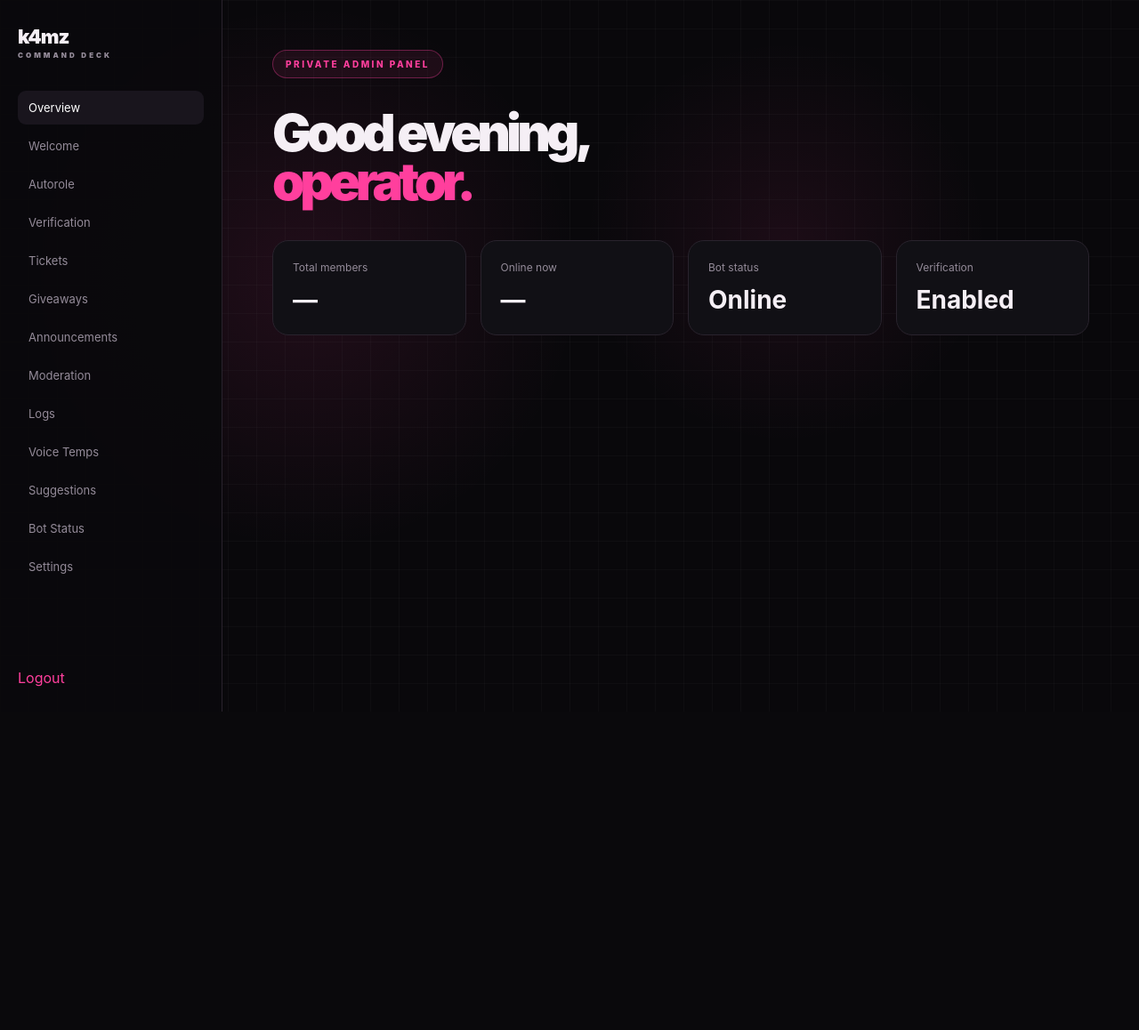
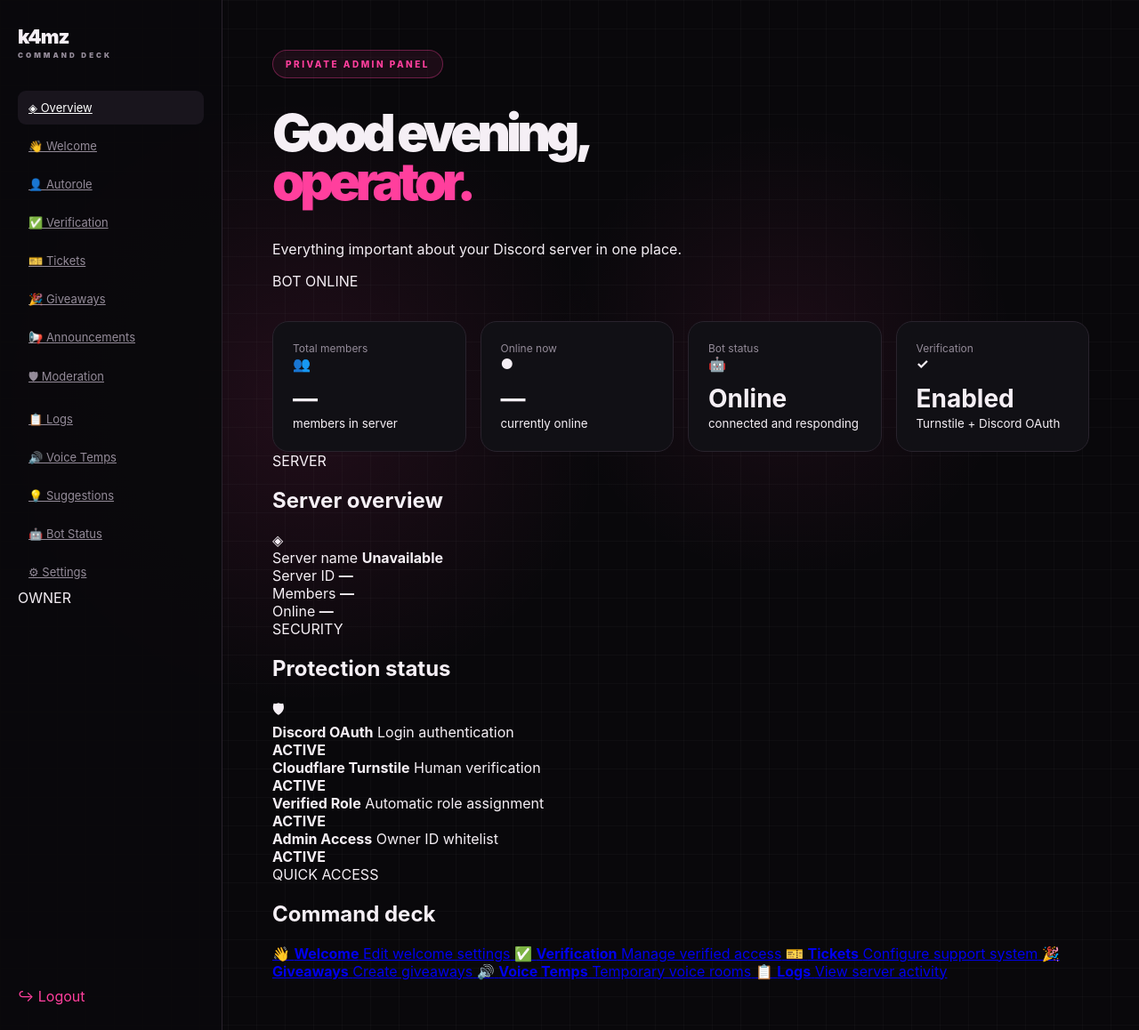
Before and after one commit to vieiraa924/k4mz-manual-site, a Flask app: template templates/dashboard.html in a window 1280 px wide. Shown: the whole page at 89% size. Before the commit the page ends 800 px from the top, so only its background shows below. Run offline with Flask 3, Linux system fonts and the light colour scheme; the template is opened without the code that fills it, so the values that code supplies are empty.

Commit message:
Update dashboard.html

```diff
--- a/templates/dashboard.html
+++ b/templates/dashboard.html
@@ -8,35 +8,226 @@
 </head>
 <body>
   <div class="dash-layout">
+
     <aside class="sidebar">
-      <div class="brand">k4mz<span>COMMAND DECK</span></div>
+      <div class="brand">
+        k4mz
+        <span>COMMAND DECK</span>
+      </div>
+
       <nav>
-        <a class="active">Overview</a>
-        <a>Welcome</a>
-        <a>Autorole</a>
-        <a>Verification</a>
-        <a>Tickets</a>
-        <a>Giveaways</a>
-        <a>Announcements</a>
-        <a>Moderation</a>
-        <a>Logs</a>
-        <a>Voice Temps</a>
-        <a>Suggestions</a>
-        <a>Bot Status</a>
-        <a>Settings</a>
+        <a class="active" href="/dashboard">◈ Overview</a>
+        <a href="#">👋 Welcome</a>
+        <a href="#">👤 Autorole</a>
+        <a href="#">✅ Verification</a>
+        <a href="#">🎫 Tickets</a>
+        <a href="#">🎉 Giveaways</a>
+        <a href="#">📢 Announcements</a>
+        <a href="#">🛡 Moderation</a>
+        <a href="#">📋 Logs</a>
+        <a href="#">🔊 Voice Temps</a>
+        <a href="#">💡 Suggestions</a>
+        <a href="#">🤖 Bot Status</a>
+        <a href="#">⚙ Settings</a>
       </nav>
-      <a class="logout" href="/logout">Logout</a>
+
+      <div class="sidebar-user">
+        <div class="sidebar-avatar">
+          {{ (user.global_name or user.username)[0]|upper }}
+        </div>
+        <div>
+          <strong>{{ user.global_name or user.username }}</strong>
+          <span>OWNER</span>
+        </div>
+      </div>
+
+      <a class="logout" href="/logout">↪ Logout</a>
     </aside>
 
     <main class="dash-main">
-      <div class="pill">PRIVATE ADMIN PANEL</div>
-      <h1>Good evening,<br><em>operator.</em></h1>
-      <div class="stats-grid">
-        <div class="stat"><span>Total members</span><strong>{{ guild.approximate_member_count if guild else '—' }}</strong></div>
-        <div class="stat"><span>Online now</span><strong>{{ guild.approximate_presence_count if guild else '—' }}</strong></div>
-        <div class="stat"><span>Bot status</span><strong>Online</strong></div>
-        <div class="stat"><span>Verification</span><strong>Enabled</strong></div>
-      </div>
+
+      <header class="dash-header">
+        <div>
+          <div class="pill">PRIVATE ADMIN PANEL</div>
+          <h1>Good evening,<br><em>operator.</em></h1>
+          <p class="dash-subtitle">
+            Everything important about your Discord server in one place.
+          </p>
+        </div>
+
+        <div class="bot-online">
+          <span></span>
+          BOT ONLINE
+        </div>
+      </header>
+
+      <section class="stats-grid">
+        <div class="stat">
+          <div class="stat-top">
+            <span>Total members</span>
+            <b>👥</b>
+          </div>
+          <strong>
+            {{ guild.approximate_member_count if guild else '—' }}
+          </strong>
+          <small>members in server</small>
+        </div>
+
+        <div class="stat">
+          <div class="stat-top">
+            <span>Online now</span>
+            <b>●</b>
+          </div>
+          <strong>
+            {{ guild.approximate_presence_count if guild else '—' }}
+          </strong>
+          <small>currently online</small>
+        </div>
+
+        <div class="stat">
+          <div class="stat-top">
+            <span>Bot status</span>
+            <b>🤖</b>
+          </div>
+          <strong class="green-text">Online</strong>
+          <small>connected and responding</small>
+        </div>
+
+        <div class="stat">
+          <div class="stat-top">
+            <span>Verification</span>
+            <b>✓</b>
+          </div>
+          <strong class="pink-text">Enabled</strong>
+          <small>Turnstile + Discord OAuth</small>
+        </div>
+      </section>
+
+      <section class="dashboard-grid">
+
+        <div class="dash-panel">
+          <div class="panel-title">
+            <div>
+              <span>SERVER</span>
+              <h2>Server overview</h2>
+            </div>
+            <div class="panel-icon">◈</div>
+          </div>
+
+          <div class="overview-list">
+            <div>
+              <span>Server name</span>
+              <strong>{{ guild.name if guild else 'Unavailable' }}</strong>
+            </div>
+
+            <div>
+              <span>Server ID</span>
+              <strong>{{ guild.id if guild else '—' }}</strong>
+            </div>
+
+            <div>
+              <span>Members</span>
+              <strong>{{ guild.approximate_member_count if guild else '—' }}</strong>
+            </div>
+
+            <div>
+              <span>Online</span>
+              <strong>{{ guild.approximate_presence_count if guild else '—' }}</strong>
+            </div>
+          </div>
+        </div>
+
+        <div class="dash-panel">
+          <div class="panel-title">
+            <div>
+              <span>SECURITY</span>
+              <h2>Protection status</h2>
+            </div>
+            <div class="panel-icon">🛡</div>
+          </div>
+
+          <div class="security-item">
+            <div>
+              <strong>Discord OAuth</strong>
+              <span>Login authentication</span>
+            </div>
+            <b class="status-good">ACTIVE</b>
+          </div>
+
+          <div class="security-item">
+            <div>
+              <strong>Cloudflare Turnstile</strong>
+              <span>Human verification</span>
+            </div>
+            <b class="status-good">ACTIVE</b>
+          </div>
+
+          <div class="security-item">
+            <div>
+              <strong>Verified Role</strong>
+              <span>Automatic role assignment</span>
+            </div>
+            <b class="status-good">ACTIVE</b>
+          </div>
+
+          <div class="security-item">
+            <div>
+              <strong>Admin Access</strong>
+              <span>Owner ID whitelist</span>
+            </div>
+            <b class="status-good">ACTIVE</b>
+          </div>
+        </div>
+
+      </section>
+
+      <section class="dash-panel quick-panel">
+        <div class="panel-title">
+          <div>
+            <span>QUICK ACCESS</span>
+            <h2>Command deck</h2>
+          </div>
+        </div>
+
+        <div class="quick-grid">
+          <a href="#">
+            <b>👋</b>
+            <strong>Welcome</strong>
+            <span>Edit welcome settings</span>
+          </a>
+
+          <a href="#">
+            <b>✅</b>
+            <strong>Verification</strong>
+            <span>Manage verified access</span>
+          </a>
+
+          <a href="#">
+            <b>🎫</b>
+            <strong>Tickets</strong>
+            <span>Configure support system</span>
+          </a>
+
+          <a href="#">
+            <b>🎉</b>
+            <strong>Giveaways</strong>
+            <span>Create giveaways</span>
+          </a>
+
+          <a href="#">
+            <b>🔊</b>
+            <strong>Voice Temps</strong>
+            <span>Temporary voice rooms</span>
+          </a>
+
+          <a href="#">
+            <b>📋</b>
+            <strong>Logs</strong>
+            <span>View server activity</span>
+          </a>
+        </div>
+      </section>
+
     </main>
   </div>
 </body>
```
